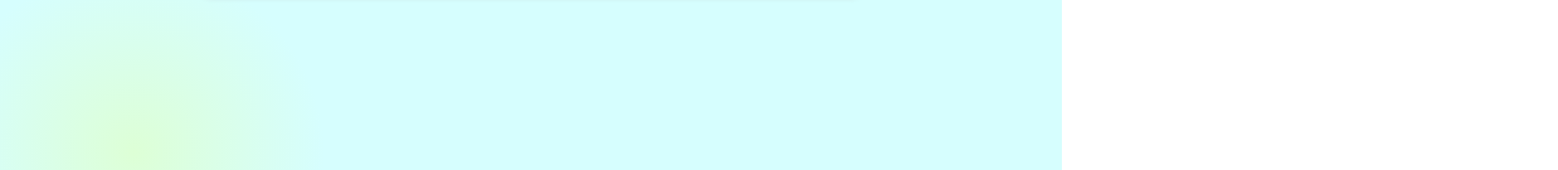
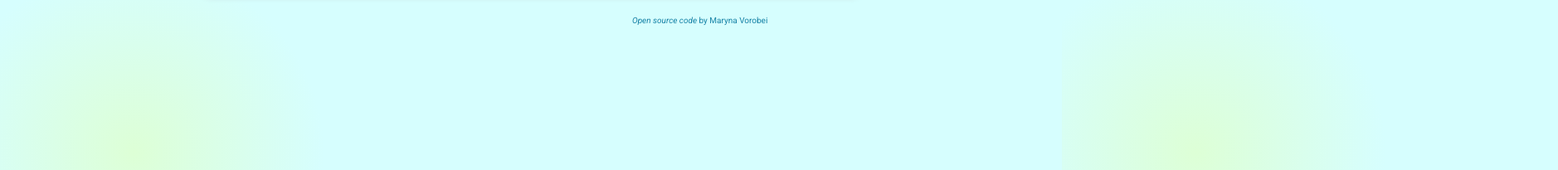
Before and after one commit to MarynaVorobei/weather-app, a plain HTML site: page index.html in a window 1280 px wide. Shown: the part 439-644 px from the top of the page at 83% size, 1878 px wide, since content can reach past the window. Drawn offline with nearby package versions, Linux system fonts and the light colour scheme; no server answers.

Commit message:
Added link to GitHub (open source code)

```diff
--- a/index.html
+++ b/index.html
@@ -115,6 +115,12 @@
           </div>
         </div>
       </div>
+      <footer>
+        <a href="https://github.com/MarynaVorobei/weather-app"
+          ><span class="link-git"><em>Open source code</em></span></a
+        >
+        by Maryna Vorobei
+      </footer>
     </div>
     <script src="src/script.js"></script>
   </body>
--- a/src/styles.css
+++ b/src/styles.css
@@ -43,6 +43,17 @@ a {
 }
 
 a:hover {
+  color: rgb(22, 130, 166);
+}
+
+footer {
+  font-size: 10px;
+  position: relative;
+  right: -680px;
+  color: rgb(22, 130, 166);
+}
+
+.link-git {
   color: rgb(22, 130, 166);
 }
 
```
